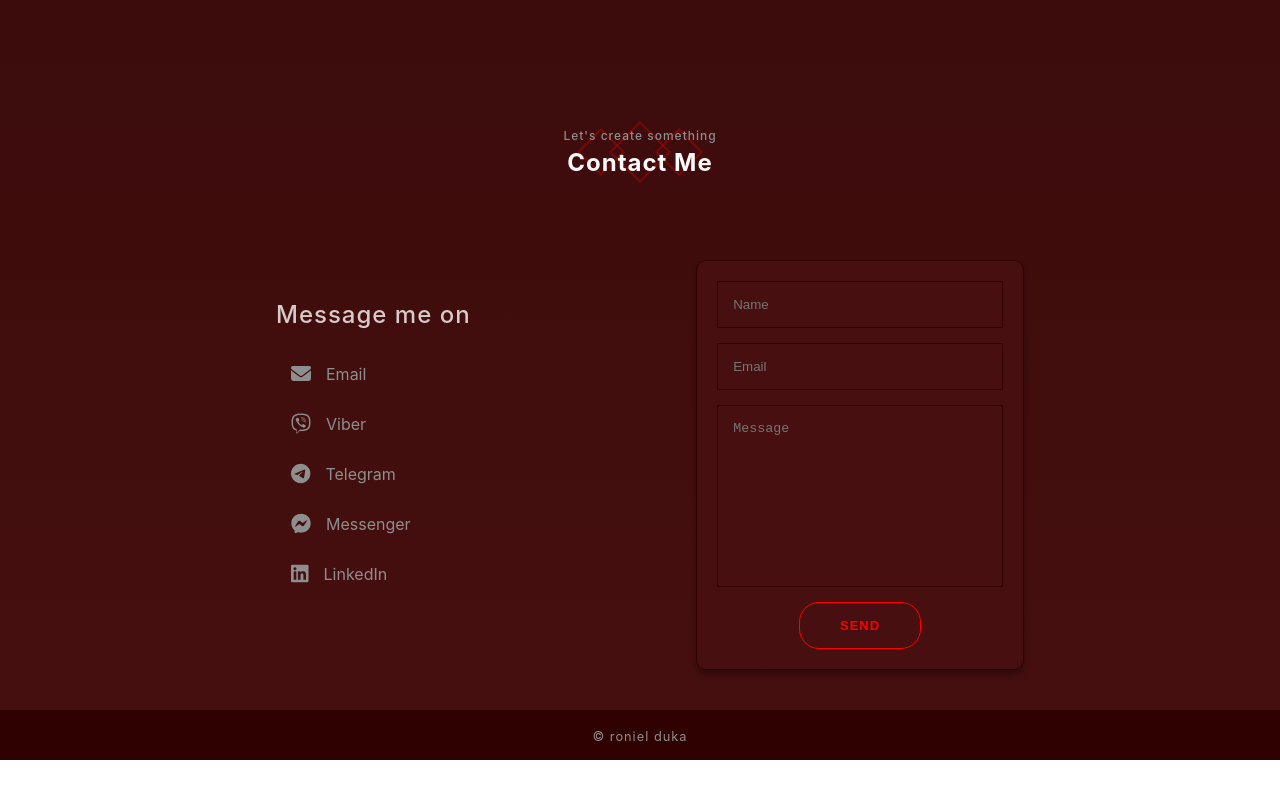
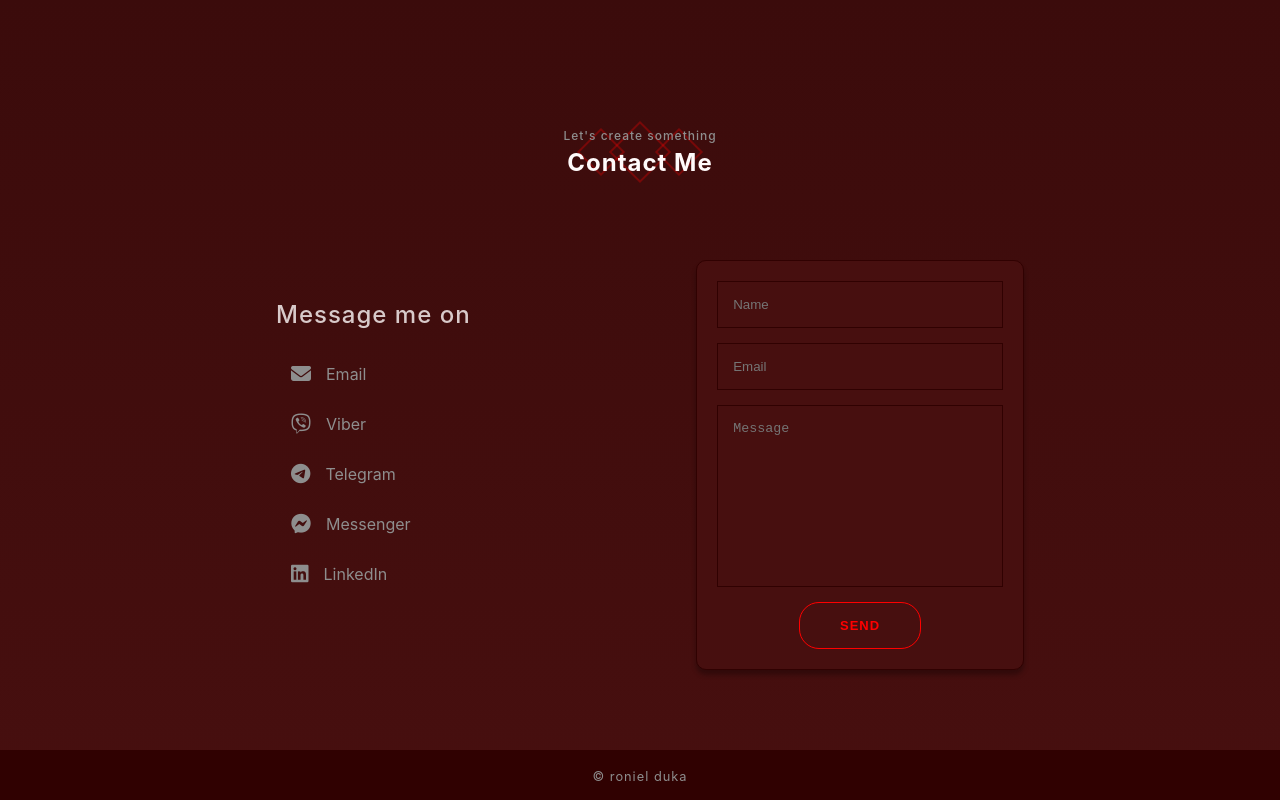
Before and after one commit to healer404/healer404.github.io, a React (Create React App) app: page / in a window 1280 px wide. Shown: the part 2657-3457 px from the top of the page. Before the commit the page ends 3417 px from the top, so only its background shows below. Built offline with nearby package versions, Linux system fonts and the light colour scheme; the HTML template or start-up script is replaced by a standard one.

Commit message:
modified the contact

```diff
--- a/src/page/portfolio/portfolio.css
+++ b/src/page/portfolio/portfolio.css
@@ -567,7 +567,7 @@ body{
   .contactContainer{
     display: flex;
     flex-direction: row-reverse;
-    padding: 10vh 20vw 5vh 20vw;
+    padding: 10vh 20vw;
   }
   .contactForm,
   .contactForm:focus,
```
